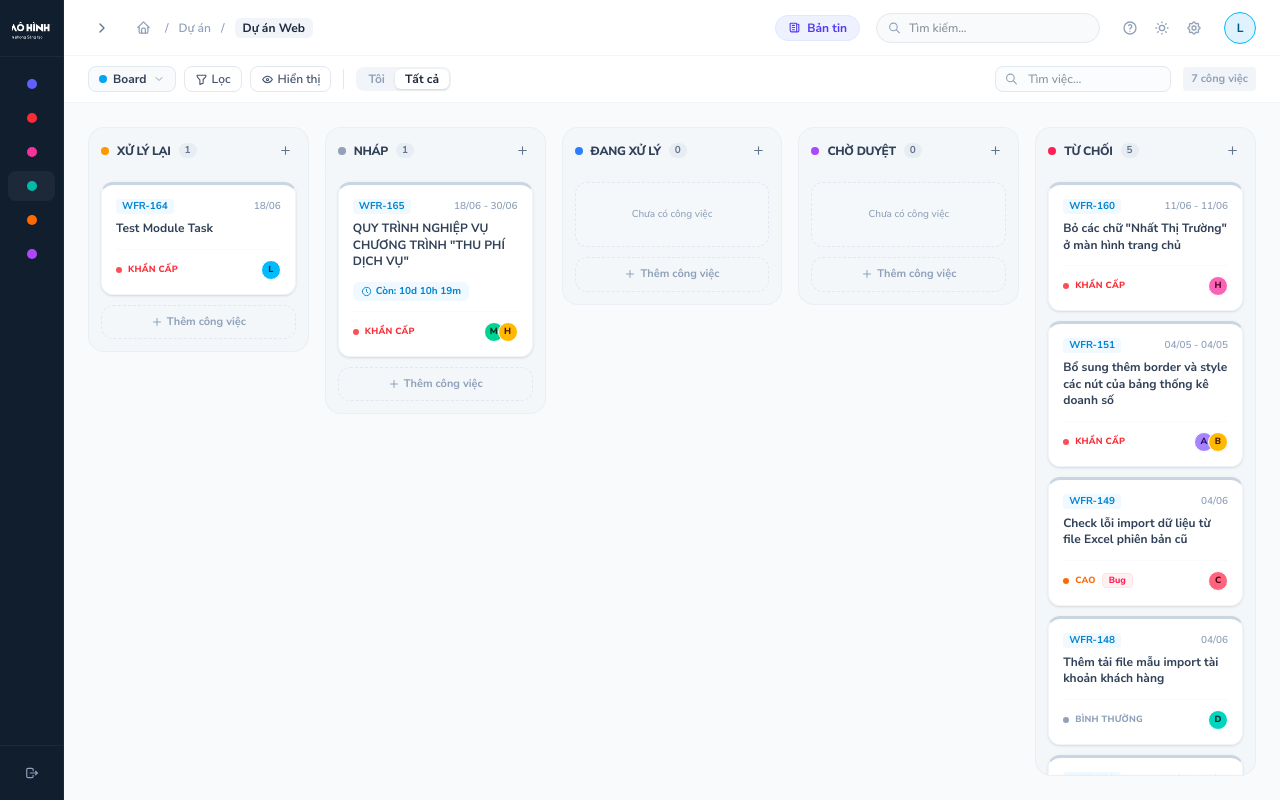
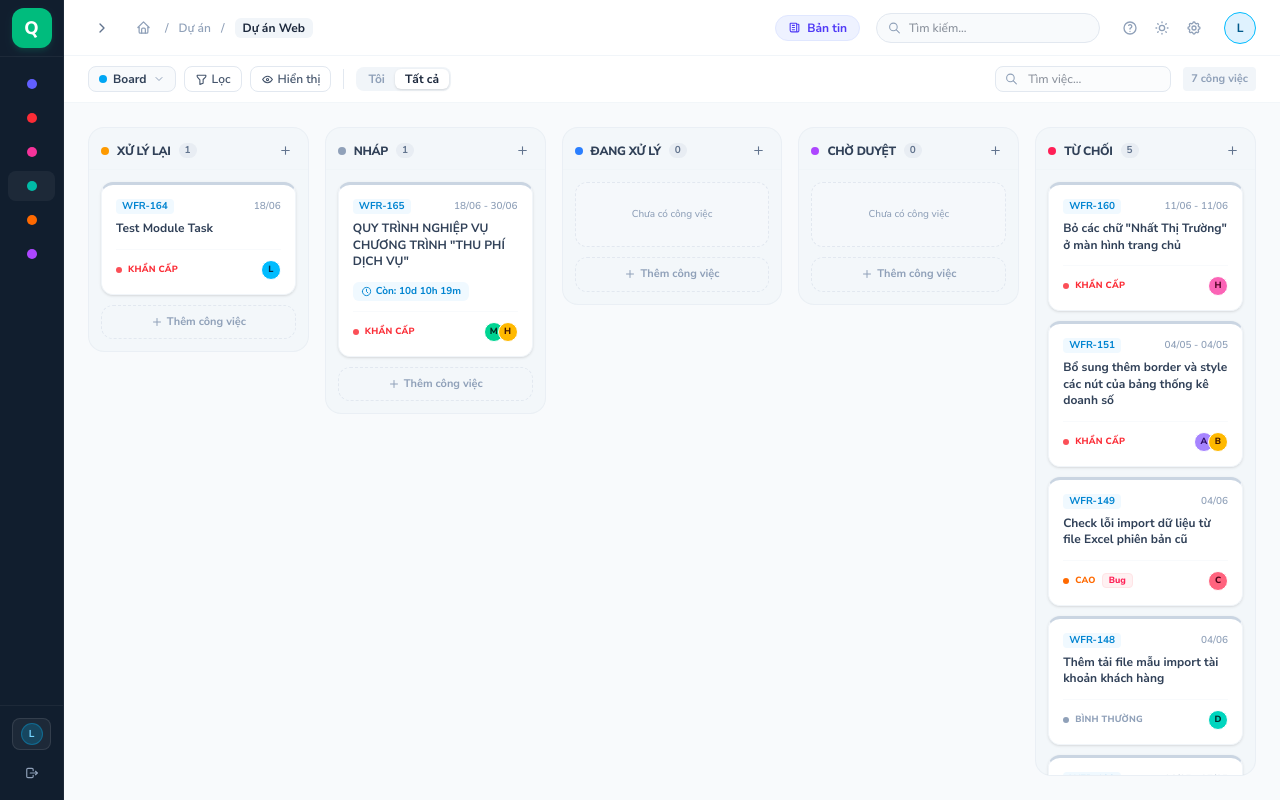
Before and after one commit to linh6666/Work-flow, a Next.js app: page /Administration in a window 1280 px wide. Both pictures are taken after a click on the button 294 px from the left and 27 px from the top of the page. Built offline with nearby package versions, Linux system fonts and the light colour scheme.

Commit message:
1/7/25 lan4

```diff
--- a/components/Administration/index.tsx
+++ b/components/Administration/index.tsx
@@ -250,15 +250,8 @@ export default function Administration() {
         {/* Workspace Brand Dropdown */}
         <div className={`px-0 py-2 border-b border-white/5 flex items-center ${isSidebarCollapsed ? 'justify-center' : 'justify-between'} hover:bg-white/5 transition-colors cursor-pointer`}>
           {isSidebarCollapsed ? (
-            <div className="w-10 h-10 relative overflow-hidden rounded-xl flex items-center justify-center shrink-0">
-              <Image
-                src="/logo/logo1.png"
-                alt="Logo WorkFlow Icon"
-                width={560}
-                height={140}
-                className="h-[120px] w-auto max-w-none object-cover object-left -my-[40px] -ml-[8px] scale-110"
-                priority
-              />
+            <div className="w-10 h-10 rounded-xl bg-emerald-500 text-white font-extrabold flex items-center justify-center text-lg shadow-md shadow-emerald-500/15 shrink-0">
+              Q
             </div>
           ) : (
             <Image
@@ -275,11 +268,11 @@ export default function Administration() {
 
         {/* Projects Navigation List */}
         <div className="flex-1 overflow-y-auto px-2 py-3 space-y-1 scrollbar-thin scrollbar-thumb-white/10">
-          {!isSidebarCollapsed && (
+          {/* {!isSidebarCollapsed && (
             <div className="px-2 pb-1.5 text-[10px] font-bold text-slate-500 uppercase tracking-widest flex items-center justify-between">
               <span>Dự án của bạn ({projects.length})</span>
             </div>
-          )}
+          )} */}
 
           {projects.map((proj) => {
             const isProjectActive = proj.id === activeProjectId;
@@ -364,6 +357,16 @@ export default function Administration() {
 
         {/* Footer Area */}
         <div className="p-3 border-t border-white/5 space-y-2">
+          <div className={`flex items-center gap-2.5 ${isSidebarCollapsed ? 'justify-center p-1' : 'px-2 py-1'} bg-white/5 border border-white/10 rounded-lg`}>
+            <div className="w-5.5 h-5.5 rounded-full bg-sky-400/20 border border-sky-400/30 flex items-center justify-center text-[10px] font-bold text-sky-300 shrink-0">
+              L
+            </div>
+            {!isSidebarCollapsed && (
+              <span className="text-[11px] font-semibold text-slate-300 truncate">
+                lecongchien247
+              </span>
+            )}
+          </div>
 
           <a
             href="/workspace-selection"
```
